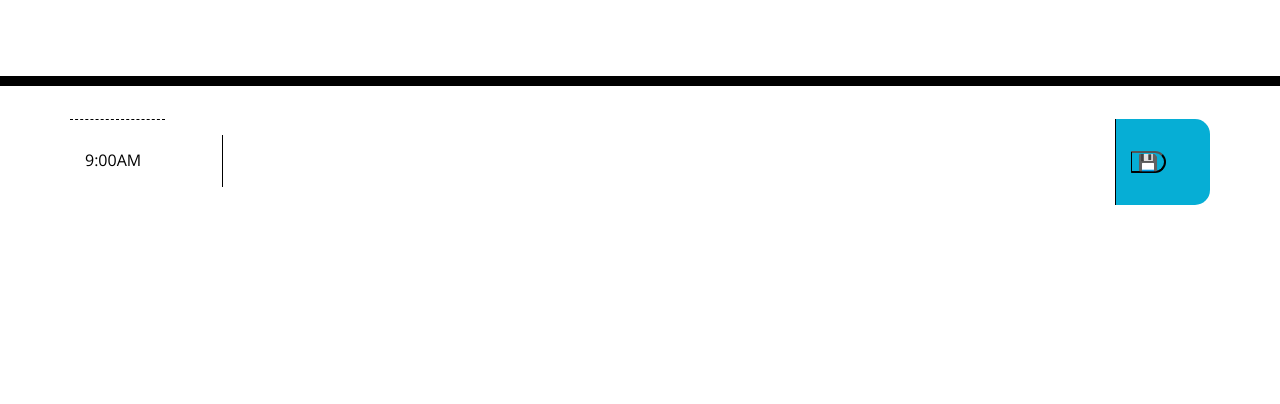
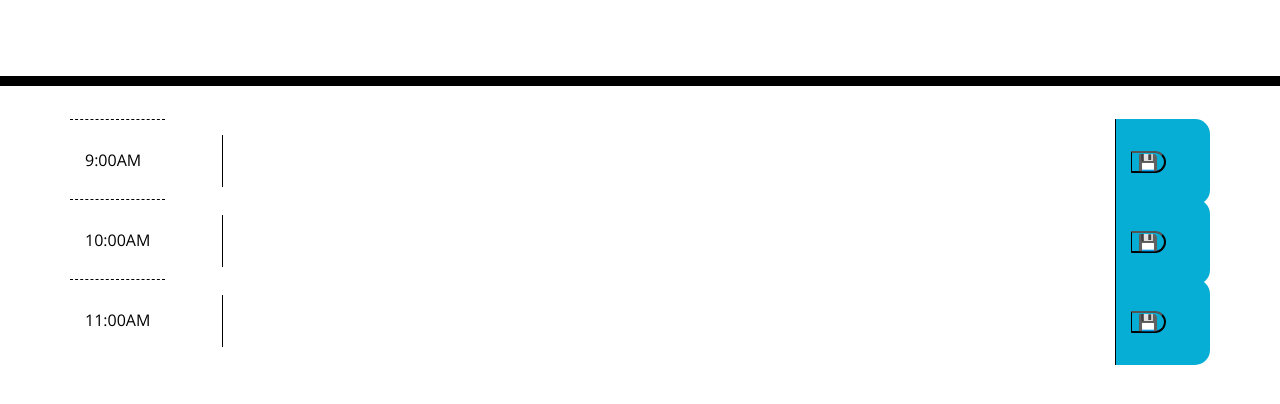
Before and after one commit to Alexander-Ramirez/dailyPlanner, a plain HTML site: page index.html in a window 1280 px wide. Shown: the part 182-586 px from the top of the page. Drawn offline with nearby package versions, Linux system fonts and the light colour scheme.

Commit message:
added 10 and 11 and trying to make them work

```diff
--- a/index.html
+++ b/index.html
@@ -28,20 +28,43 @@
       <p class="lead">A simple calendar app for scheduling your work day</p>
       <p id="currentDay" class="lead"></p>
     </header>
-    <div class="container">
+
+    <main class="container">
       <!-- Timeblocks go here -->
-      <div class="row">
-        <div class="col-1 hour" data-value="9">
+      <section class="row">
+        <div class="col-1 hour">
           9:00AM
         </div>
         <div class="col-10 textarea" id="textAreaEntry">
-          <textarea id="9" class="col-10 textarea"></textarea>
+          <textarea class="col-10 textarea"></textarea>
         </div>
         <div class="col saveBtn">
           <button class="saveBtn" id="9">💾</button>
         </div>
-      </div>
-    </div>
+      </section>
+      <section class="row">
+        <div class="col-1 hour">
+          10:00AM
+        </div>
+        <div class="col-10 textarea" id="textAreaEntry">
+          <textarea class="col-10 textarea"></textarea>
+        </div>
+        <div class="col saveBtn">
+          <button class="saveBtn" id="10">💾</button>
+        </div>
+      </section>
+      <section class="row">
+        <div class="col-1 hour">
+          11:00AM
+        </div>
+        <div class="col-10 textarea" id="textAreaEntry">
+          <textarea class="col-10 textarea"></textarea>
+        </div>
+        <div class="col saveBtn">
+          <button class="saveBtn" id="11">💾</button>
+        </div>
+      </section>
+    </main>
 
     <script src="https://cdnjs.cloudflare.com/ajax/libs/jquery/3.2.1/jquery.min.js"></script>
     <script src="https://cdnjs.cloudflare.com/ajax/libs/moment.js/2.24.0/moment.min.js"></script>
```
